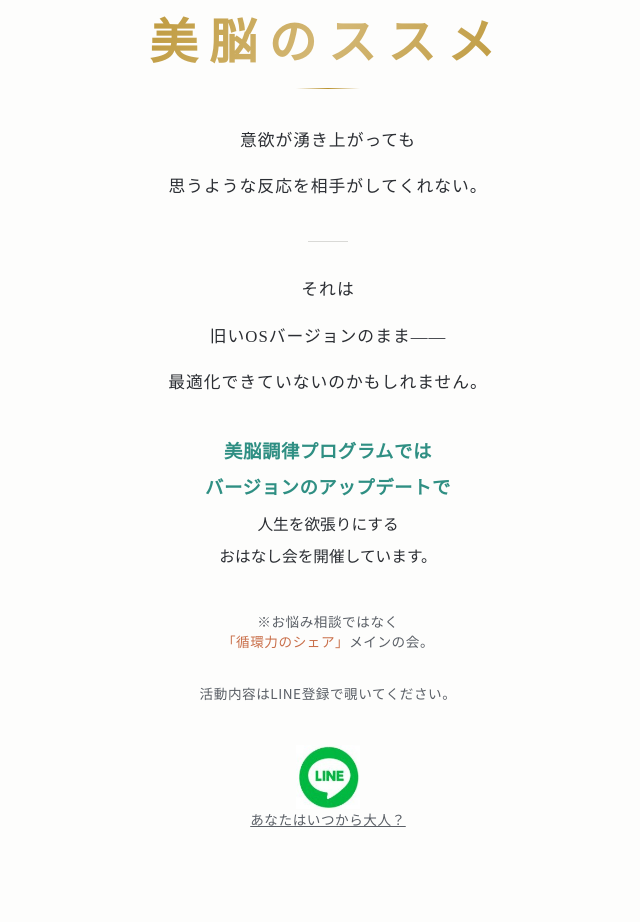
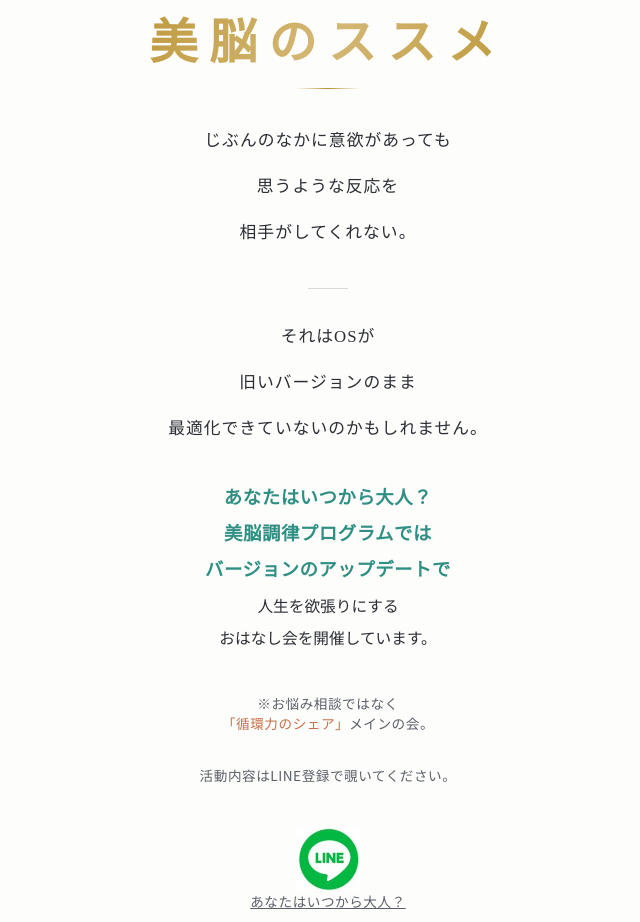
Before and after one commit to nanbasuri891-maker/enfra, a plain HTML site: page index.html in a window 1280 px wide. Shown: the part 4780-5702 px from the top of the page, without its empty margins (312-952 px from the left). Drawn offline with nearby package versions, Linux system fonts and the light colour scheme; a web font is replaced by a local one.

Commit message:
Update index.html

```diff
--- a/index.html
+++ b/index.html
@@ -867,17 +867,20 @@
     <div class="title-ornament"></div>
 
     <div class="lines">
-      <p>意欲が湧き上がっても</p>
-      <p>思うような反応を相手がしてくれない。</p>
+      <p>じぶんのなかに意欲があっても</p>
+      <p>思うような反応を</p>
+      <p>相手がしてくれない。</p>
     </div>
 
     <div class="mini-divider"></div>
 
     <div class="lines">
-      <p>それは</p>
-      <p>旧いOSバージョンのまま――</p>
+      <p>それはOSが</p>
+      <p>旧いバージョンのまま</p>
       <p>最適化できていないのかもしれません。</p>
     </div>
+
+    <p class="lead">あなたはいつから大人？</p>
 
     <p class="lead">美脳調律プログラムでは</p>
     <p class="lead">バージョンのアップデートで</p>
```
